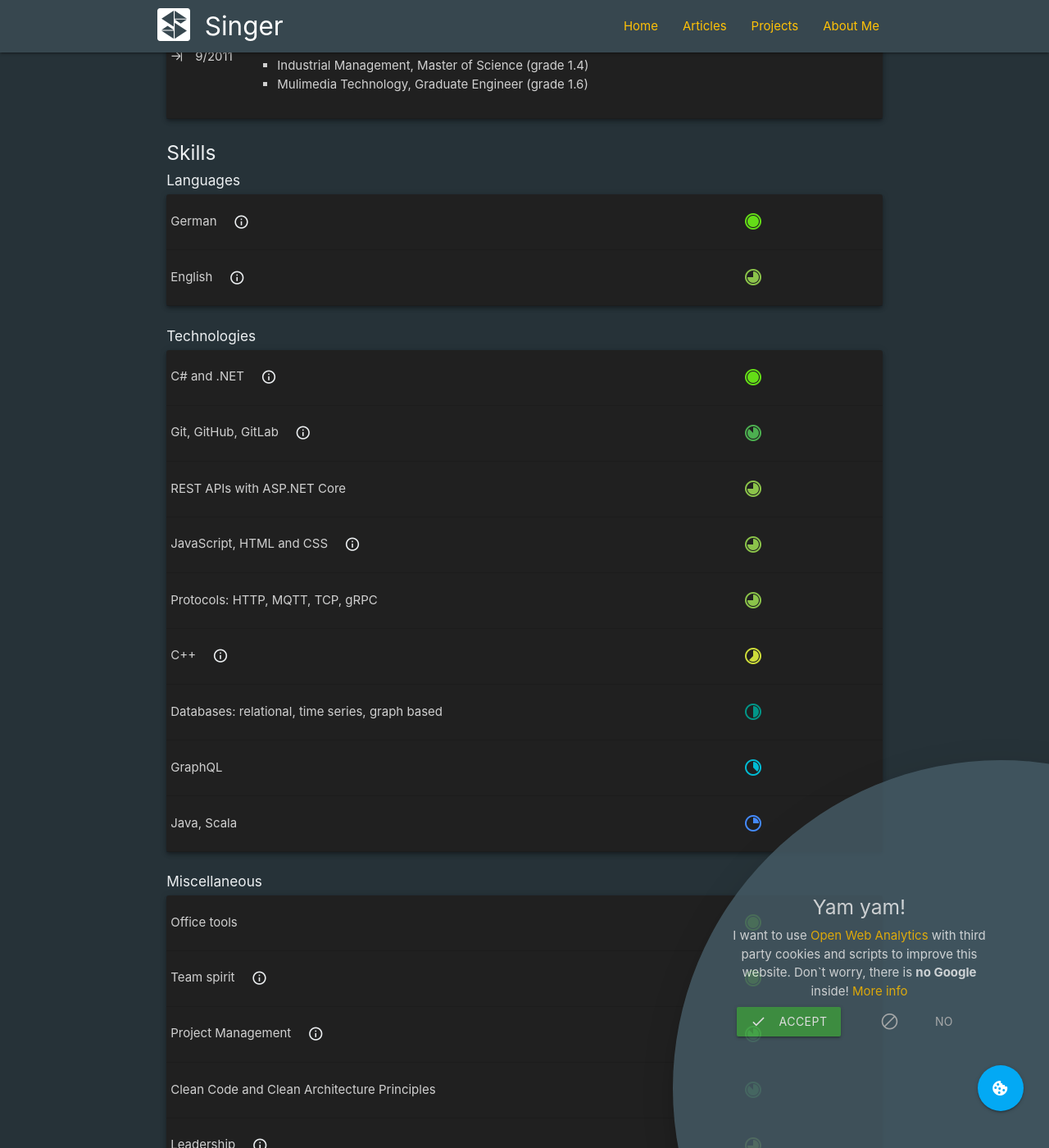
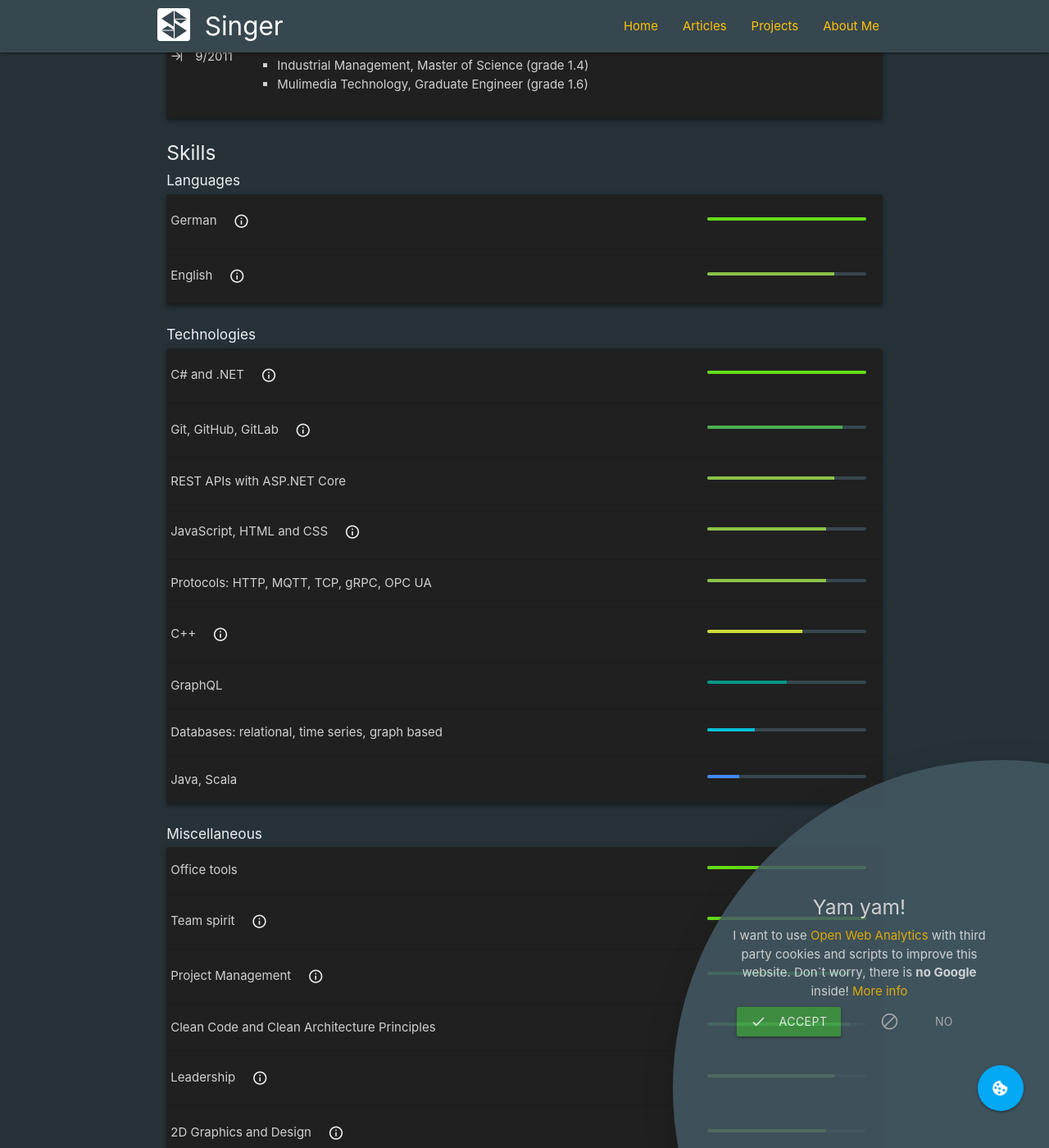
Before and after one commit to adriansinger87/adriansinger87.github.io, a Jekyll site: the page built from vitae.html, in a window 1280 px wide and 1400 px high, scrolled down 1236 px. Shown: the whole window at 82% size. Built offline with Jekyll 4.4.1, drawn with Linux system fonts in a browser that asks for light colours; nearby versions of some CDN libraries.

Commit message:
cv updated

```diff
--- /dev/null
+++ b/_includes/vitae/skillBar.html
@@ -0,0 +1,3 @@
+<div class="progress tooltipped" data-position="top" v-bind:data-tooltip="castRateTooltip(skill.rate)">
+    <div class="determinate" v-bind:style="{ 'width': castRateTooltip(skill.rate), 'background-color': castRateColor(skill.rate) }"></div>
+</div>
--- a/_includes/vitae/skills.html
+++ b/_includes/vitae/skills.html
@@ -3,6 +3,12 @@
   <a v-if="skill.tip" v-bind:data-tip="skill.tip" class="skill-tip btn-flat blue-grey-text text-lighten-5">
     <i class="mdi mdi-information-outline"></i></a>
 </td>
-<td width="20%">
-  {% include vitae/skillPie.html %}
+<td width="25%">
+  <div class="hide-on-large-only">
+    {% include vitae/skillPie.html %}
+  </div>
+  <div class="hide-on-med-and-down progress-margin">
+    {% include vitae/skillBar.html %}
+  </div>
+
 </td>
--- a/assets/css/theme.css
+++ b/assets/css/theme.css
@@ -401,3 +401,10 @@ g > path {
     margin-right: -17px !important;
     color: #eceff1;
 }
+
+.progress {
+    background-color: #37474f;
+}
+.progress-margin {
+    margin-right: 1em;
+}
--- a/assets/js/VitaeVue.js
+++ b/assets/js/VitaeVue.js
@@ -51,7 +51,9 @@ class VitaeVue {
             methods: {
                 castRateTooltip: self.castRateTooltip,
                 castRateMdi: self.castRateMdi,
-                castDuration: self.castDuration
+                castDuration: self.castDuration,
+                castRateColor: self.castRateColor
+
             }
         });
     }
@@ -109,4 +111,19 @@ class VitaeVue {
         else                        mdiClass += "mdi-circle-slice-8 light-green-text text-accent-4";
         return mdiClass;
     }
+
+    castRateColor(rate) {
+        var percent = rate * 100;
+        var hex = "#";
+        if (percent == 0)           hex += "ff5722";
+        else if (percent < 14)      hex += "607d8b";
+        else if (percent < 28)      hex += "448aff";
+        else if (percent < 42)      hex += "00bcd4";
+        else if (percent < 56)      hex += "009688";
+        else if (percent < 70)      hex += "cddc39";
+        else if (percent < 84)      hex += "8bc34a";
+        else if (percent < 100)     hex += "4caf50";
+        else                        hex += "64dd17";
+        return hex;
+    }
 }
--- a/assets/js/cv.js
+++ b/assets/js/cv.js
@@ -143,7 +143,7 @@ $(function () {
                 {
                     category: TECH_SKILL,
                     name: "C# and .NET",
-                    tip: "since 2008, includes .NET Framework, .NET Core and .NET Standard",
+                    tip: "since 2008, .NET Framework 2.0 till .NET 6",
                     rate: 5/5
                 },
                 {
@@ -171,18 +171,18 @@ $(function () {
                 },
                 {
                     category: TECH_SKILL,
-                    name: "Protocols: HTTP, MQTT, TCP, gRPC",
-                    rate: 3.5/5
+                    name: "Protocols: HTTP, MQTT, TCP, gRPC, OPC UA",
+                    rate: 3.75/5
                 },
                 {
                     category: TECH_SKILL,
                     name: "Databases: relational, time series, graph based",
-                    rate: 2.5/5
+                    rate: 1.5/5
                 },
                 {
                     category: TECH_SKILL,
                     name: "GraphQL",
-                    rate: 1.5/5
+                    rate: 2.5/5
                 },
                 {
                     category: TECH_SKILL,
@@ -197,7 +197,7 @@ $(function () {
                 {
                     category: MISC_SKILL,
                     name: "Project Management",
-                    tip: "includes PMP advanced trainings and Agile workflows",
+                    tip: "includes PMP advanced trainings and agile workflows (SCRUM, KANBAN)",
                     rate: 4.5/5
                 },
                 {
```
